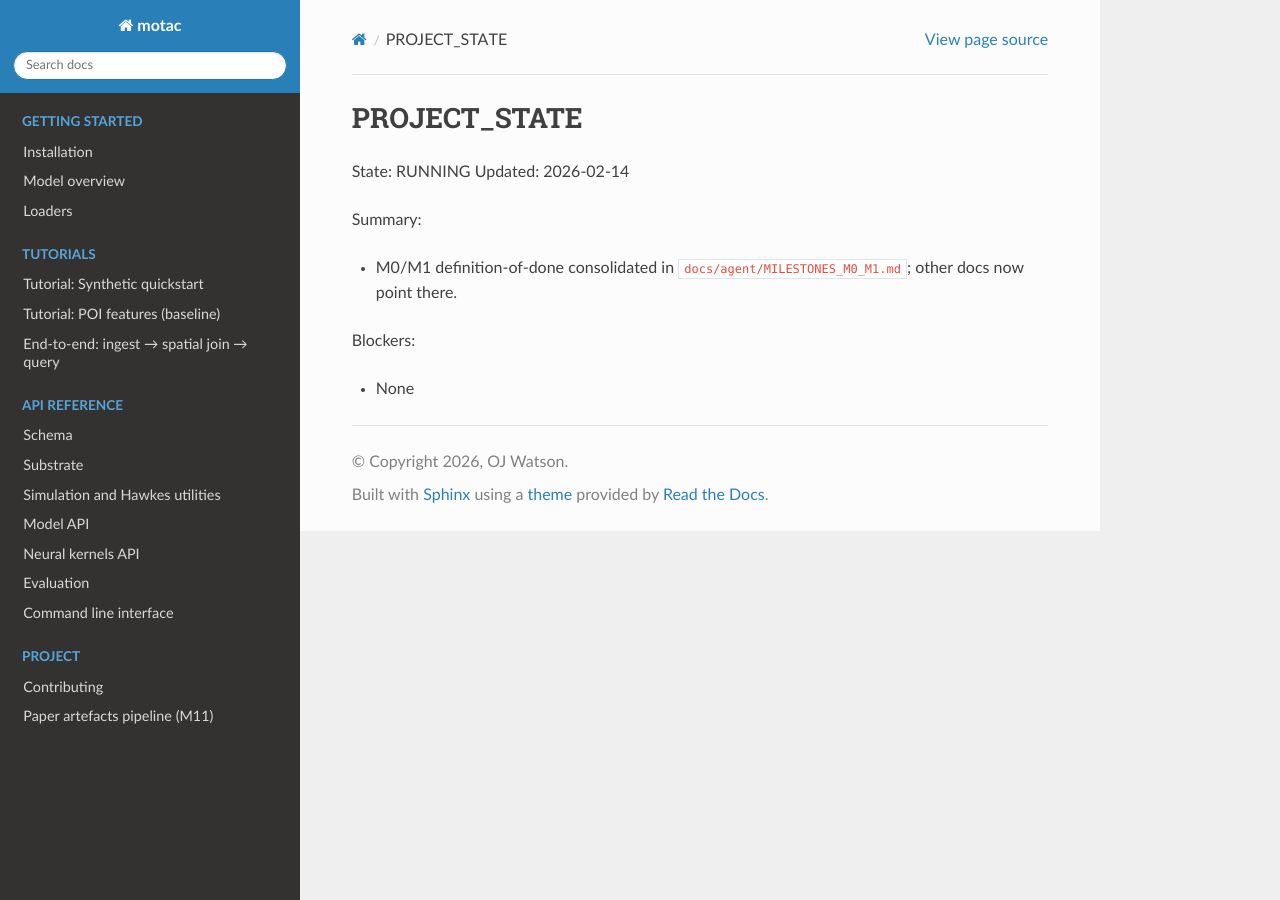
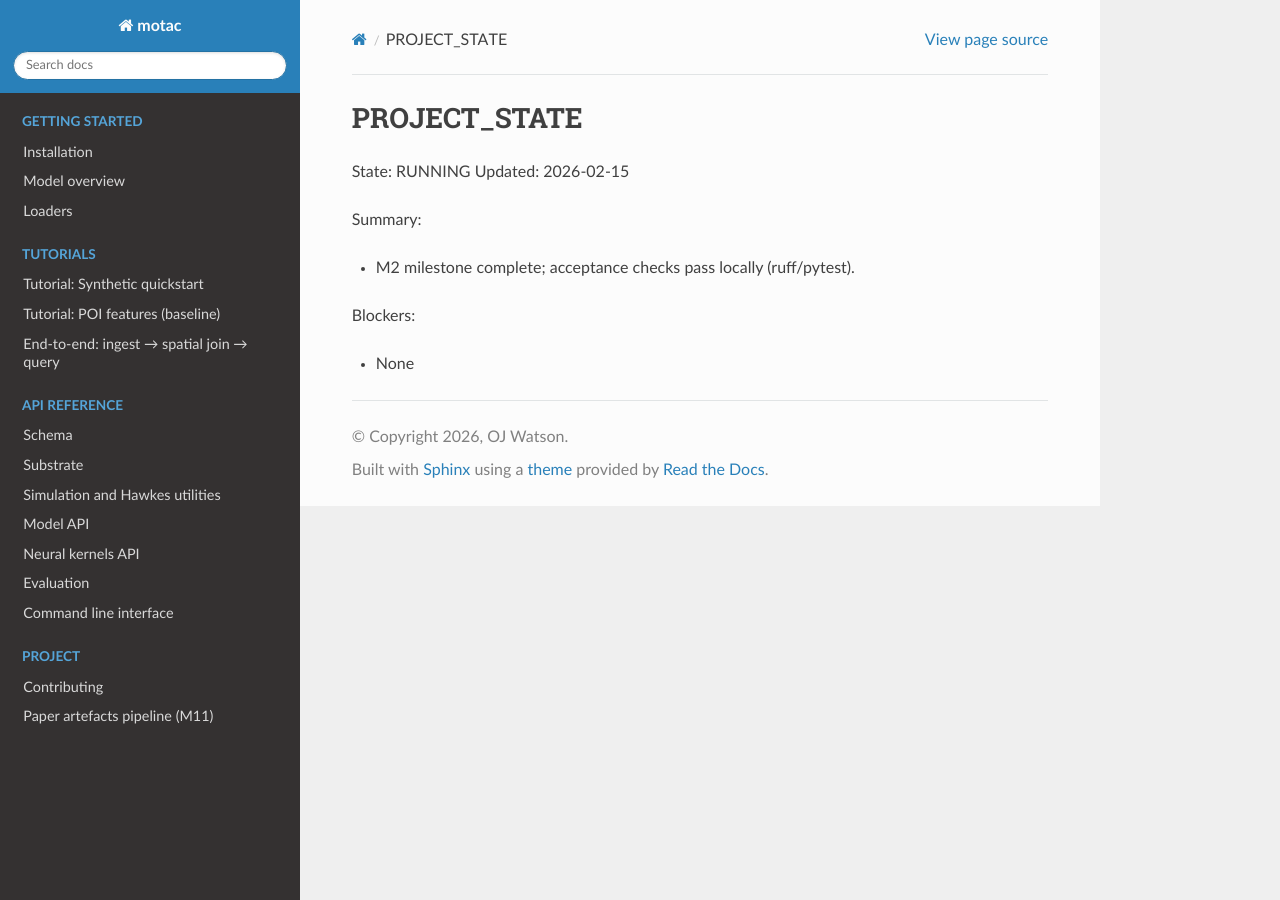
Before and after one commit to OJWatson/motac, a Sphinx documentation site: the page built from docs/agent/PROJECT_STATE.md, in a window 1280 px wide. Built offline with Sphinx 7.4.7 and the Read the Docs theme 3.1.0, drawn with Linux system fonts in a browser that asks for light colours.

Commit message:
M2.END: close milestone M2 (CI gate passed)

```diff
--- a/docs/agent/PROJECT_STATE.md
+++ b/docs/agent/PROJECT_STATE.md
@@ -1,10 +1,10 @@
 # PROJECT_STATE
 
 State: RUNNING
-Updated: 2026-02-14
+Updated: 2026-02-15
 
 Summary:
-- M0/M1 definition-of-done consolidated in `docs/agent/MILESTONES_M0_M1.md`; other docs now point there.
+- M2 milestone complete; acceptance checks pass locally (ruff/pytest).
 
 Blockers:
 - None
```
Also changed, not shown: docs/agent/CHANGELOG_AGENT.md (+3 -0 lines), docs/agent/NEXT_TASKS.md (+5 -3 lines).
